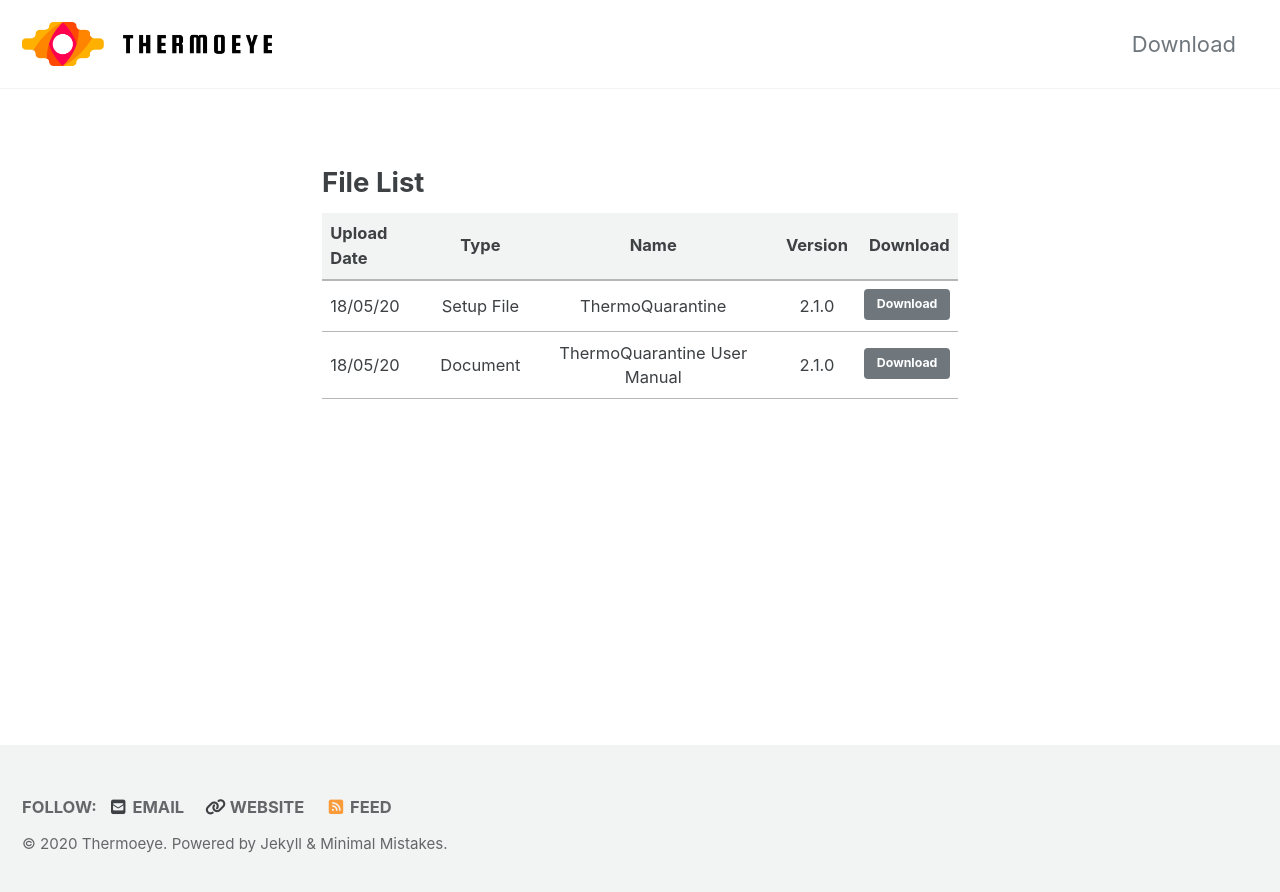
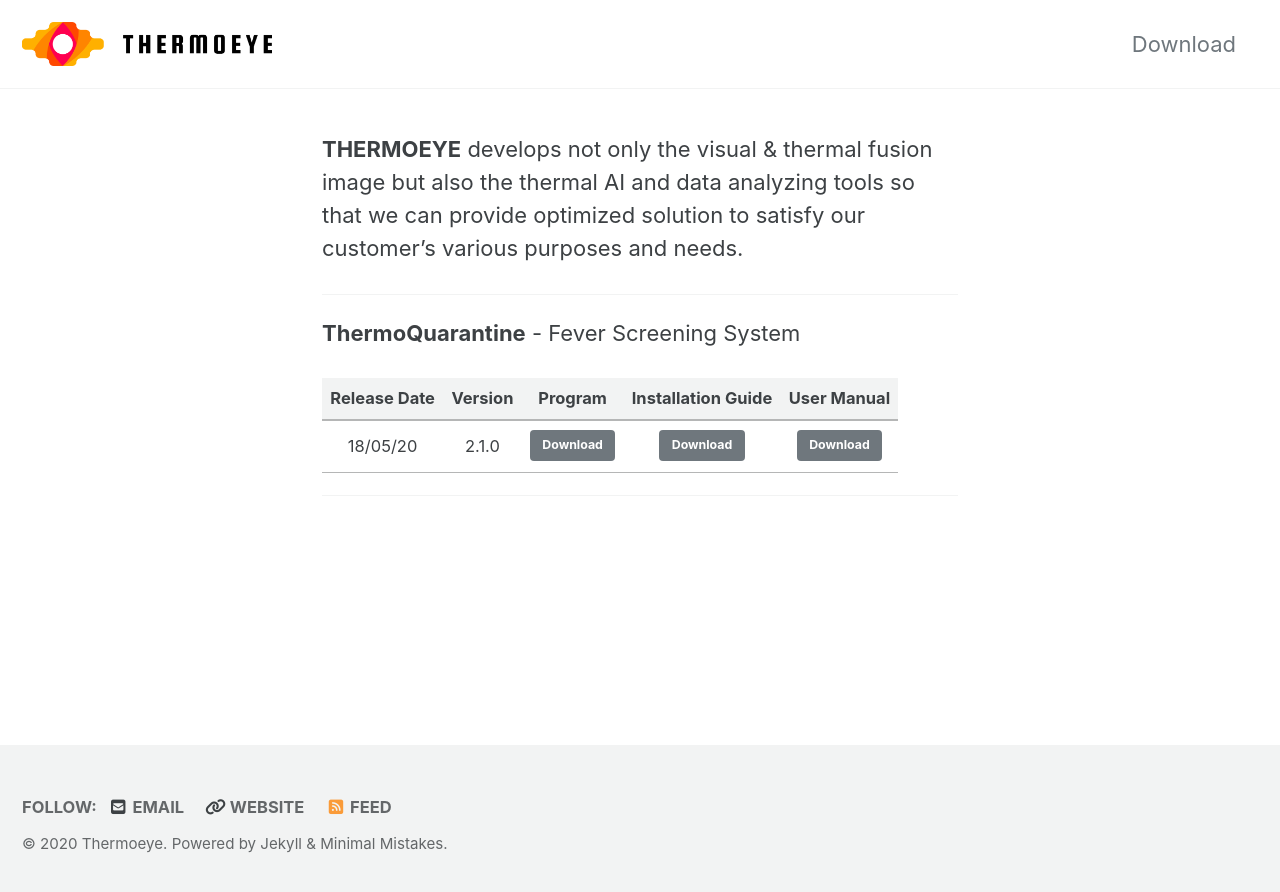
Before and after one commit to ThermoEye/ThermoEye.github.io, a Jekyll site: the page built from _pages/download.md, in a window 1280 px wide. Shown: the top 892 px of the page. Built offline with Jekyll 4.4.1, drawn with Linux system fonts in a browser that asks for light colours; cached includes are drawn as plain includes; nearby versions of some CDN libraries.

Commit message:
Update Download.md Table

```diff
--- a/_pages/download.md
+++ b/_pages/download.md
@@ -11,9 +11,14 @@
 **Document**
 User Manual <a href="https://docs.google.com/uc?export=download&id=19vuuUHIYM0-sjybeaGxIsERuLFu6H2_v" class="btn btn--primary">Download</a> -->
 
-## File List
+**THERMOEYE** develops not only the visual & thermal fusion image but also the thermal AI and data analyzing tools so that we can provide optimized solution to satisfy our customer’s various purposes and needs.
 
-| Upload Date | Type | Name | Version | Download |
-|:--------|:-------:|:-------:|:-------:|--------:|
-| 18/05/20 | Setup File | ThermoQuarantine | 2.1.0   | <a href="https://docs.google.com/uc?export=download&id=1M86qxJPFL2PlJ8QW53Cnxh4HBAQpUZau" class="btn btn--primary">Download</a>     |
-| 18/05/20 | Document | ThermoQuarantine User Manual | 2.1.0   | <a href="https://docs.google.com/uc?export=download&id=1M86qxJPFL2PlJ8QW53Cnxh4HBAQpUZau" class="btn btn--primary">Download</a>     |
+---
+
+**ThermoQuarantine** - Fever Screening System
+
+| Release Date | Version | Program | Installation Guide | User Manual |
+|:---------:|:---------:|:---------:|:---------:|:---------:|
+| 18/05/20 | 2.1.0 | <a href="https://docs.google.com/uc?export=download&id=1M86qxJPFL2PlJ8QW53Cnxh4HBAQpUZau" class="btn btn--primary">Download</a> |<a href="https://docs.google.com/uc?export=download&id=1M86qxJPFL2PlJ8QW53Cnxh4HBAQpUZau" class="btn btn--primary">Download</a>  | <a href="https://docs.google.com/uc?export=download&id=1M86qxJPFL2PlJ8QW53Cnxh4HBAQpUZau" class="btn btn--primary">Download</a>  |
+
+---
```
